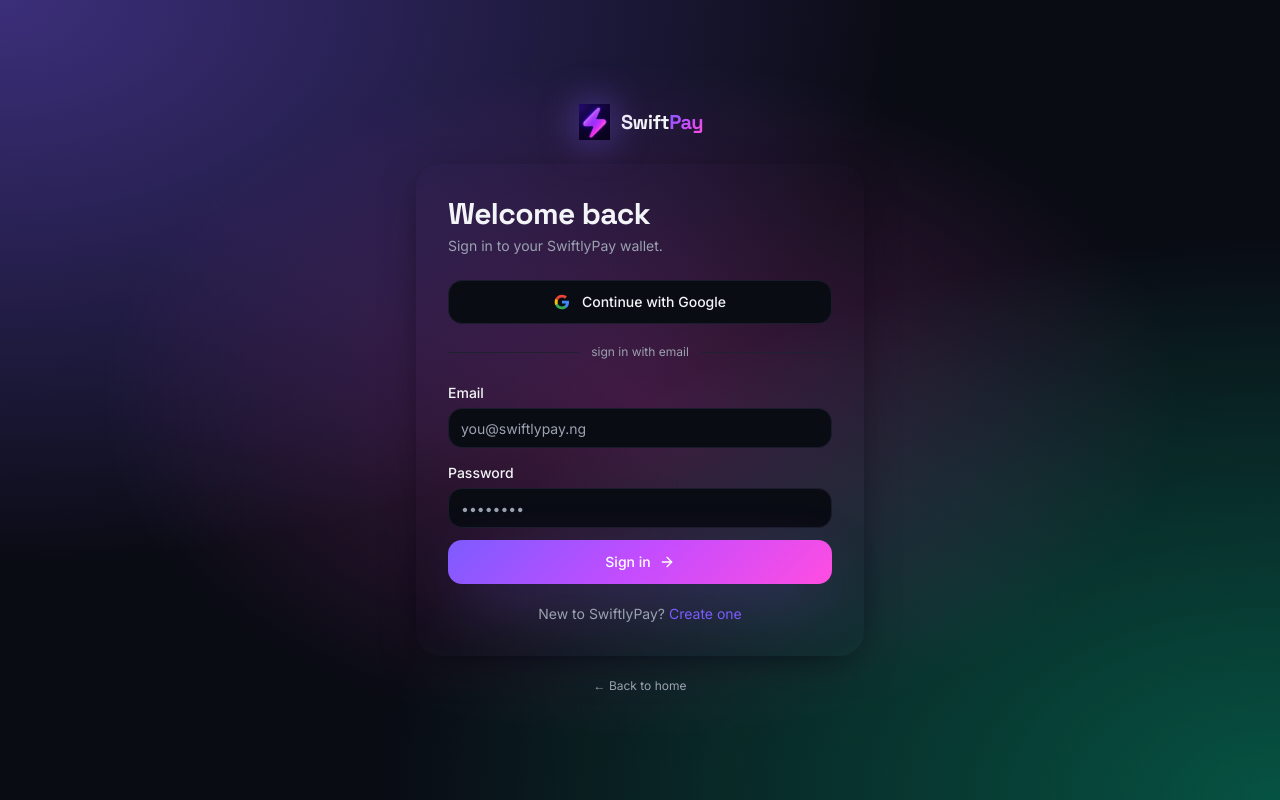
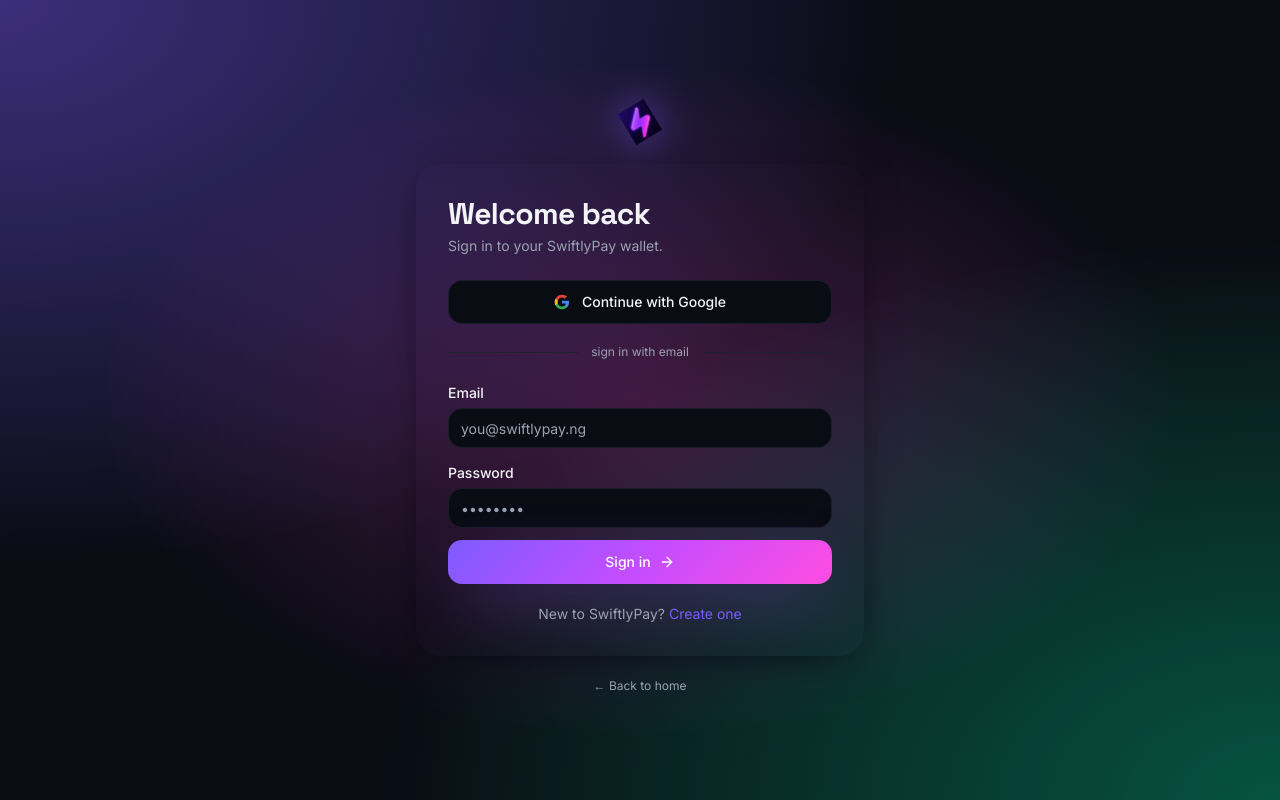
Before and after one commit to max329prex-bit/remix-of-swiftpay-data-airtime, a React (Vite) app: page /auth in a window 1280 px wide. Built offline with nearby package versions, Linux system fonts and the light colour scheme; the HTML template or start-up script is replaced by a standard one.

Commit message:
Changes
Co-authored-by: max329prex-bit <282215362+max329prex-bit@users.noreply.github.com>

```diff
--- a/src/components/swift/Logo.tsx
+++ b/src/components/swift/Logo.tsx
@@ -1,14 +1,17 @@
 import { Link } from "react-router-dom";
+import { motion } from "framer-motion";
 import boltIcon from "@/assets/swiftpay-bolt.png";
 
-export function Logo({ className = "", showWordmark = true, size = 36 }: { className?: string; showWordmark?: boolean; size?: number }) {
+export function Logo({ className = "", showWordmark = false, size = 36, spin = true }: { className?: string; showWordmark?: boolean; size?: number; spin?: boolean }) {
   return (
     <Link to="/app" className={`inline-flex items-center gap-2 ${className}`}>
-      <img
+      <motion.img
         src={boltIcon}
         alt="SwiftPay"
         style={{ width: size, height: size }}
         className="object-contain drop-shadow-[0_0_18px_hsl(var(--primary)/0.55)]"
+        animate={spin ? { rotate: [0, 360] } : undefined}
+        transition={spin ? { duration: 6, repeat: Infinity, ease: "linear" } : undefined}
       />
       {showWordmark && (
         <span className="font-display text-xl font-bold tracking-tight">
```
